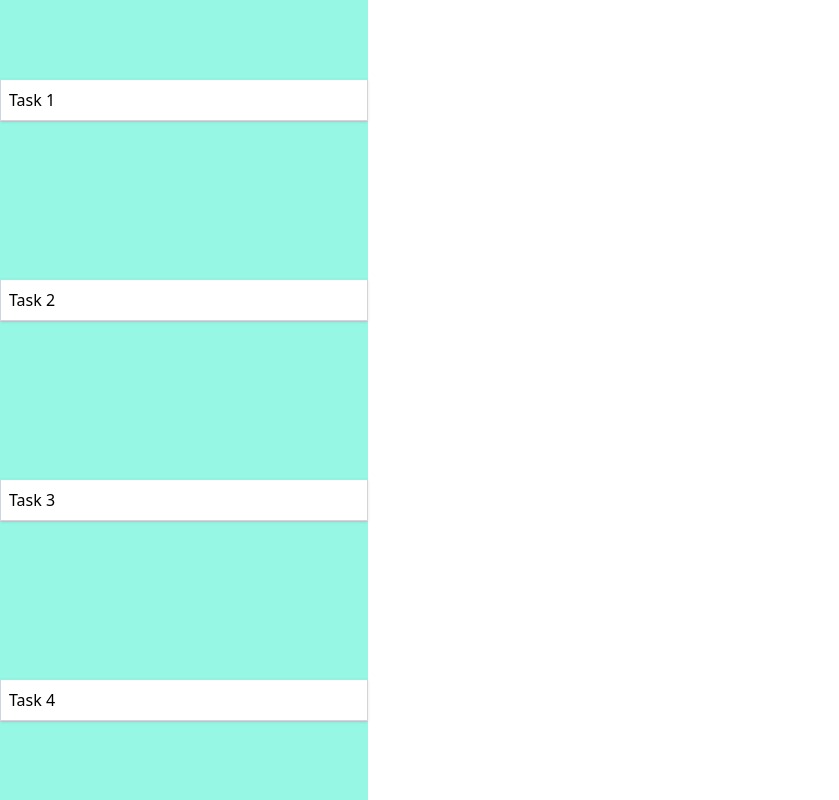
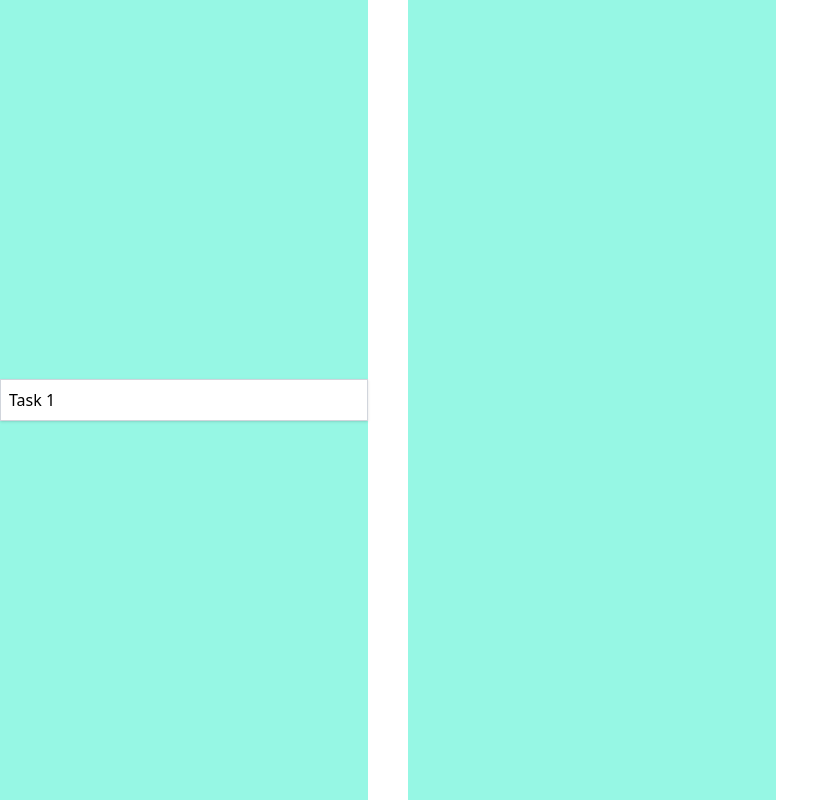
Before and after one commit to jowjow22/simple-kanban-app, a React (Vite) app: page / in a window 1280 px wide. Shown: the whole page, without its empty margins (0-839 px from the left). Built offline with nearby package versions, Linux system fonts and the light colour scheme.

Commit message:
feat: implement between board drag n drop logic

```diff
--- a/src/App.tsx
+++ b/src/App.tsx
@@ -1,12 +1,54 @@
 import { StatusContainer } from "./components/StatusContainer/StatusContainer";
 import { DndProvider } from "react-dnd";
 import { HTML5Backend } from "react-dnd-html5-backend";
-
+import { useState } from "react";
+import type { Task } from "./models/Task";
+import { Status } from "./models/Status";
 function App() {
+  const [tasksByStatus, setTasksByStatus] = useState<{ [key: string]: Task[] }>(
+    {
+      [Status.todo]: [
+        {
+          id: 1,
+          title: "Task 1",
+          index: 0,
+          status: Status.todo,
+        },
+      ],
+      [Status.inProgress]: [],
+      [Status.done]: [],
+    }
+  );
   return (
-    <main className="h-screen w-screen">
+    <main className="h-screen w-screen flex flex-row gap-x-10">
       <DndProvider backend={HTML5Backend}>
-        <StatusContainer />
+        <StatusContainer
+          tasks={tasksByStatus.todo}
+          ownStatus={Status.todo}
+          updateOwnTasks={(task, oldStatusAndId) => {
+            setTasksByStatus((prev) => ({
+              ...prev,
+              ["todo"]: [...prev["todo"], task],
+              [oldStatusAndId.status]: prev[oldStatusAndId.status].filter(
+                (t) => t.id !== oldStatusAndId.id
+              ),
+            }));
+          }}
+        />
+        <StatusContainer
+          tasks={tasksByStatus.inProgress}
+          ownStatus={Status.inProgress}
+          updateOwnTasks={(task, oldStatusAndId) => {
+            console.log("Updating tasks in progress", task, oldStatusAndId);
+            setTasksByStatus((prev) => ({
+              ...prev,
+              ["inProgress"]: [...prev["inProgress"], task],
+              [oldStatusAndId.status]: prev[oldStatusAndId.status].filter(
+                (t) => t.id !== oldStatusAndId.id
+              ),
+            }));
+          }}
+        />
       </DndProvider>
     </main>
   );
--- a/src/components/StatusContainer/StatusContainer.tsx
+++ b/src/components/StatusContainer/StatusContainer.tsx
@@ -1,50 +1,74 @@
-import { Task } from "../Task/Task";
-import { useCallback, useState } from "react";
-export const StatusContainer = () => {
-  const [tasks, setTasks] = useState([
-    {
-      id: 1,
-      title: "Task 1",
-    },
-    {
-      id: 2,
-      title: "Task 2",
-    },
-    {
-      id: 3,
-      title: "Task 3",
-    },
-    {
-      id: 4,
-      title: "Task 4",
-    },
-  ]);
+import { Task as TaskComponent } from "../Task/Task";
+import { useCallback, useState, useEffect } from "react";
+import { useDrop } from "react-dnd";
+import { ItemTypes } from "../../models/ItemTypes";
+import type { Task } from "../../models/Task";
+import type { Status } from "../../models/Status";
+
+interface IStatusContainerProps {
+  tasks: Task[];
+  updateOwnTasks: (
+    item: Task,
+    oldStatusAndId: { id: number; status: Status }
+  ) => void;
+  ownStatus: Status;
+}
+
+export const StatusContainer = ({
+  tasks,
+  updateOwnTasks,
+  ownStatus,
+}: IStatusContainerProps) => {
+  const [ownTasks, setOwnTasks] = useState(tasks);
+
+  useEffect(() => {
+    setOwnTasks(tasks);
+  }, [tasks]);
+
+  const [{ canDrop, isOver }, drop] = useDrop(
+    () => ({
+      accept: ItemTypes.task,
+      drop: (item: Task) => {
+        const oldStatusAndId = {
+          id: item.id,
+          status: item.status,
+        };
+        updateOwnTasks({ ...item, status: ownStatus }, oldStatusAndId);
+      },
+      collect: (monitor) => ({
+        isOver: monitor.isOver(),
+        canDrop: monitor.canDrop(),
+      }),
+    }),
+    [updateOwnTasks]
+  );
 
   const reOrderTasks = useCallback(
-    (dragIndex, hoverIndex) => {
-      const auxTasks = [...tasks];
+    (dragIndex: number, hoverIndex: number) => {
+      const auxTasks = [...ownTasks];
       const [removed] = auxTasks.splice(dragIndex, 1);
       auxTasks.splice(hoverIndex, 0, removed);
-      setTasks(auxTasks);
+      setOwnTasks(auxTasks);
       console.log("Reordered tasks:", auxTasks);
     },
-    [tasks]
+    [ownTasks]
   );
 
   const renderTasks = useCallback(() => {
-    return tasks.map((task, index) => (
-      <Task
+    return ownTasks.map((task, index: number) => (
+      <TaskComponent
         key={task.id}
         id={task.id}
         title={task.title}
         index={index}
+        status={task.status}
         reOrder={reOrderTasks}
       />
     ));
-  }, [reOrderTasks, tasks]);
+  }, [reOrderTasks, ownTasks]);
 
   return (
-    <div className="w-92 h-full bg-teal-200 grid place-items-center">
+    <div className="w-92 h-full bg-teal-200 grid place-items-center" ref={drop}>
       {renderTasks()}
     </div>
   );
--- a/src/components/Task/Task.tsx
+++ b/src/components/Task/Task.tsx
@@ -1,11 +1,13 @@
 import { useRef } from "react";
 import { useDrag, useDrop } from "react-dnd";
 import type { XYCoord } from "dnd-core";
+import type { Status } from "../../models/Status";
 
 interface ITaskProps {
   id: number;
   title: string;
   index: number;
+  status: Status;
   reOrder: (dragIndex: number, hoverIndex: number) => void;
 }
 
@@ -13,7 +15,7 @@ interface ITaskDragItem extends Omit<ITaskProps, "reOrder"> {
   originalIndex?: number;
 }
 
-export const Task = ({ title, index, id, reOrder }: ITaskProps) => {
+export const Task = ({ title, index, id, reOrder, status }: ITaskProps) => {
   const taskRef = useRef<HTMLDivElement>(null);
   const [{ isDragging }, drag] = useDrag<
     ITaskDragItem,
@@ -21,7 +23,7 @@ export const Task = ({ title, index, id, reOrder }: ITaskProps) => {
     { isDragging: boolean }
   >({
     type: "task",
-    item: { id: id, index: index, title: title },
+    item: { id: id, index: index, title: title, status: status },
     collect: (monitor) => ({
       isDragging: monitor.isDragging(),
     }),
--- /dev/null
+++ b/src/models/ItemTypes.ts
@@ -0,0 +1,5 @@
+export const ItemTypes = {
+  task: "task",
+} as const;
+
+export type ItemTypes = typeof ItemTypes[keyof typeof ItemTypes];
--- /dev/null
+++ b/src/models/Status.ts
@@ -0,0 +1,7 @@
+enum Status {
+    todo = 'todo',
+    inProgress = 'inProgress',
+    done = 'done',
+}
+
+export { Status };
--- /dev/null
+++ b/src/models/Task.ts
@@ -0,0 +1,10 @@
+import type { Status } from "./Status";
+
+interface Task {
+  id: number;
+  title: string;
+  index: number;
+  status: Status;
+}
+
+export type { Task };
--- a/tsconfig.app.json
+++ b/tsconfig.app.json
@@ -19,7 +19,6 @@
     "strict": true,
     "noUnusedLocals": true,
     "noUnusedParameters": true,
-    "erasableSyntaxOnly": true,
     "noFallthroughCasesInSwitch": true,
     "noUncheckedSideEffectImports": true
   },
```
Also changed, not shown: 1 other file (tests, documents, lock files or other folders).
